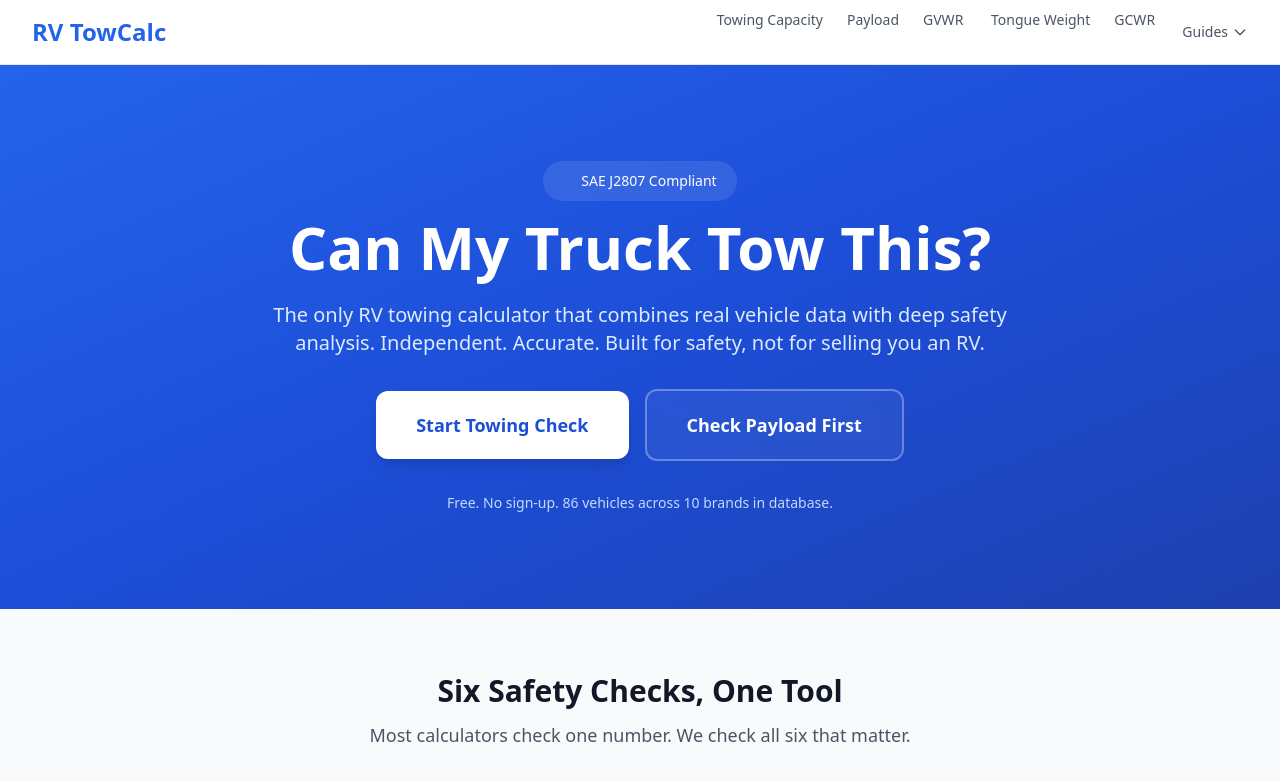
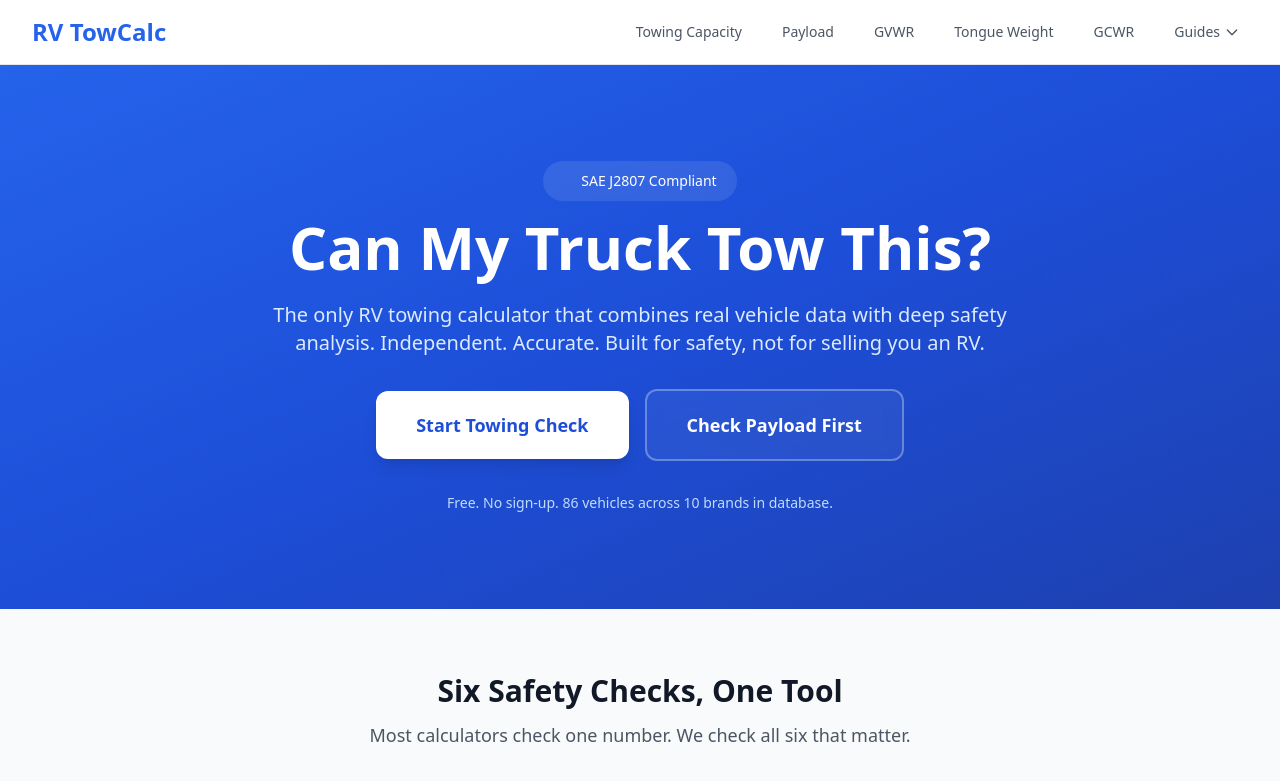
Before and after one commit to Zhou-Xiaoyong/rv-towing-calculator, a Next.js app: page / in a window 1280 px wide. Shown: the top 781 px of the page. Built offline with nearby package versions, Linux system fonts and the light colour scheme.

Commit message:
优化移动端体验：修复导航菜单对齐，提升触摸和显示效果

```diff
--- a/src/app/globals.css
+++ b/src/app/globals.css
@@ -26,12 +26,21 @@ body {
 }
 
 /* Improve touch targets on mobile */
-button,
-a,
-input[type="button"],
-input[type="submit"] {
-  min-height: 44px;
-  min-width: 44px;
+@media (hover: none) and (pointer: coarse) {
+  button,
+  [role="button"],
+  input[type="button"],
+  input[type="submit"],
+  input[type="reset"] {
+    min-height: 44px;
+    min-width: 44px;
+  }
+
+  a {
+    min-height: 44px;
+    display: inline-flex;
+    align-items: center;
+  }
 }
 
 /* Hide number input spinners */
--- a/src/components/layout/Header.tsx
+++ b/src/components/layout/Header.tsx
@@ -35,7 +35,7 @@ export default function Header() {
             <Link
               key={link.href}
               href={link.href}
-              className="text-sm font-medium text-gray-600 transition-colors hover:text-brand-600"
+              className="flex items-center px-2 py-2 text-sm font-medium text-gray-600 transition-colors hover:text-brand-600"
             >
               {link.label}
             </Link>
@@ -48,7 +48,7 @@ export default function Header() {
             onMouseLeave={() => setGuidesOpen(false)}
           >
             <button
-              className="flex items-center gap-1 text-sm font-medium text-gray-600 transition-colors hover:text-brand-600"
+              className="flex items-center gap-1 px-2 py-2 text-sm font-medium text-gray-600 transition-colors hover:text-brand-600"
               type="button"
             >
               Guides
```
